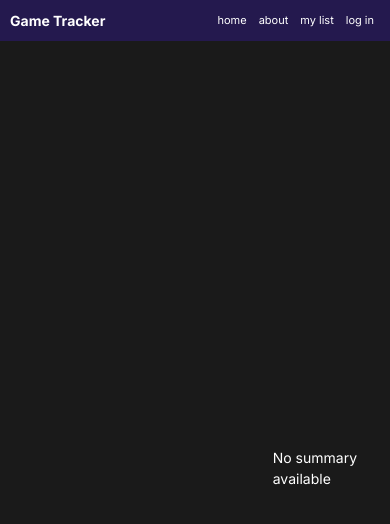
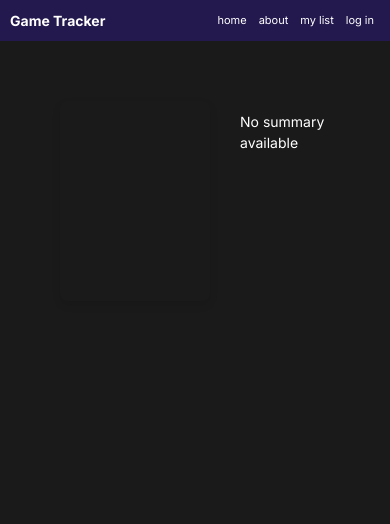
Before and after one commit to mryan5072/Game-Site, a Next.js app in the folder game-site/: page /games/1 in a window 390 px wide. Shown: the top 524 px of the page. Built offline with nearby package versions, Linux system fonts and the light colour scheme; no server answers.

Commit message:
Altered styling of game details page

```diff
--- a/game-site/app/games/[id]/page.tsx
+++ b/game-site/app/games/[id]/page.tsx
@@ -34,6 +34,7 @@ export default async function GameDetailsPage({ params }: { params: { id: string
 
   return (
     <div className="game-details-container">
+      <div className="cover-image-container">
         {gameDetails?.cover ? (
           <img
             className="cover-image"
@@ -44,7 +45,8 @@ export default async function GameDetailsPage({ params }: { params: { id: string
         ) : (
           <div className="cover-image"></div>
         )}
-      <div className="flex flex-col">
+      </div>
+      <div className="game-info">
         <h1 className="game-title">{gameDetails?.name}</h1>
         <p className="game-summary">{gameDetails?.summary || 'No summary available'}</p>
       </div>
--- a/game-site/app/globals.css
+++ b/game-site/app/globals.css
@@ -27,35 +27,49 @@ body {
   height: 100%;
 }
 
-/* Center the content and style the main container */
 .game-details-container {
   display: flex;
-  align-items: center;
+  flex-direction: row;
+  align-items: flex-start;
   justify-content: center;
-  height: 100vh;
-  overflow: auto;
-  padding: 20px;
+  margin: 0 auto;
+  padding: 60px;
+  max-width: 1200px;
 }
 
-/* Style for the game cover image */
-.cover-image {
-  width: 300px;
-  height: 400px;
-  object-fit: contain;
-  margin-right: 20px;
-  background-color: #333;
+.cover-image-container {
+  flex-shrink: 0;
+  margin-right: 30px;
 }
 
-/* Style for the game title */
+.cover-image {
+  width: 276px;
+  height: 367px;
+  object-fit: cover;
+  border-radius: 8px;
+  box-shadow: 0 4px 8px rgba(0, 0, 0, 0.1);
+}
+
+.game-info {
+  flex-grow: 1;
+}
+
 .game-title {
-  font-size: 24px;
+  font-size: 32px;
   font-weight: bold;
   margin-bottom: 10px;
 }
 
-/* Style for the game summary */
+.game-release-info {
+  font-size: 14px;
+  color: #666;
+  margin-bottom: 20px;
+}
+
 .game-summary {
   font-size: 16px;
+  line-height: 1.5;
+  margin-bottom: 20px;
 }
 
 /* Grid Container */
@@ -376,8 +390,8 @@ body {
 
   /* Adjust cover image styles */
   .cover-image {
-    width: 100%; /* Full width */
-    height: auto; /* Auto height */
+    width: 300px; /* Full width */
+    height: 400px; /* Auto height */
   }
 
   /* Adjust main image styles */
@@ -418,8 +432,8 @@ body {
 
   /* Adjust cover image styles */
   .cover-image {
-    width: 100%; /* Full width */
-    height: auto; /* Auto height */
+    width: 150px; /* Full width */
+    height: 200px; /* Auto height */
   }
 
   /* Adjust main image styles */
--- a/game-site/app/layout.tsx
+++ b/game-site/app/layout.tsx
@@ -6,8 +6,8 @@ import "./globals.css";
 const inter = Inter({ subsets: ["latin"] });
 
 export const metadata: Metadata = {
-  title: "Create Next App",
-  description: "Generated by create next app",
+  title: "Game Tracker",
+  description: "Track dem games",
 };
 
 export default function RootLayout({
--- a/game-site/components/gamegrid/gamegrid.tsx
+++ b/game-site/components/gamegrid/gamegrid.tsx
@@ -170,7 +170,7 @@ const GameGrid: React.FC = () => {
                 ) : (
                   games.map((game) => (
                     <div key={game.id} className="grid-item">
-                      <Link href={`/games/${game.id}`} passHref prefetch>
+                      <Link href={`/games/${game.id}`} passHref prefetch scroll={true}>
                         <div className="cover-container">
                           {game.cover && game.cover.image_id ? (
                             <>
```
Lines whose indentation alone changed are shown as unchanged.
